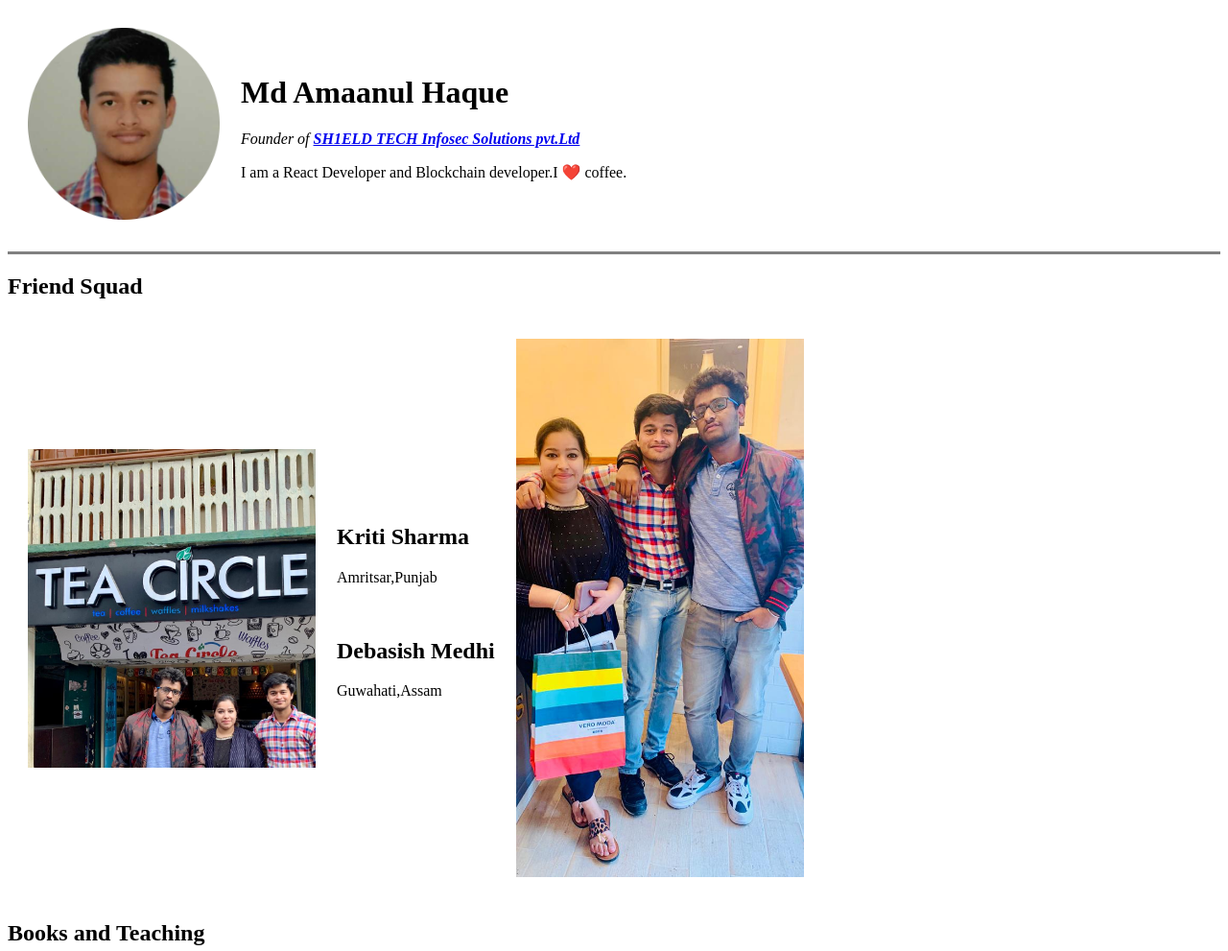
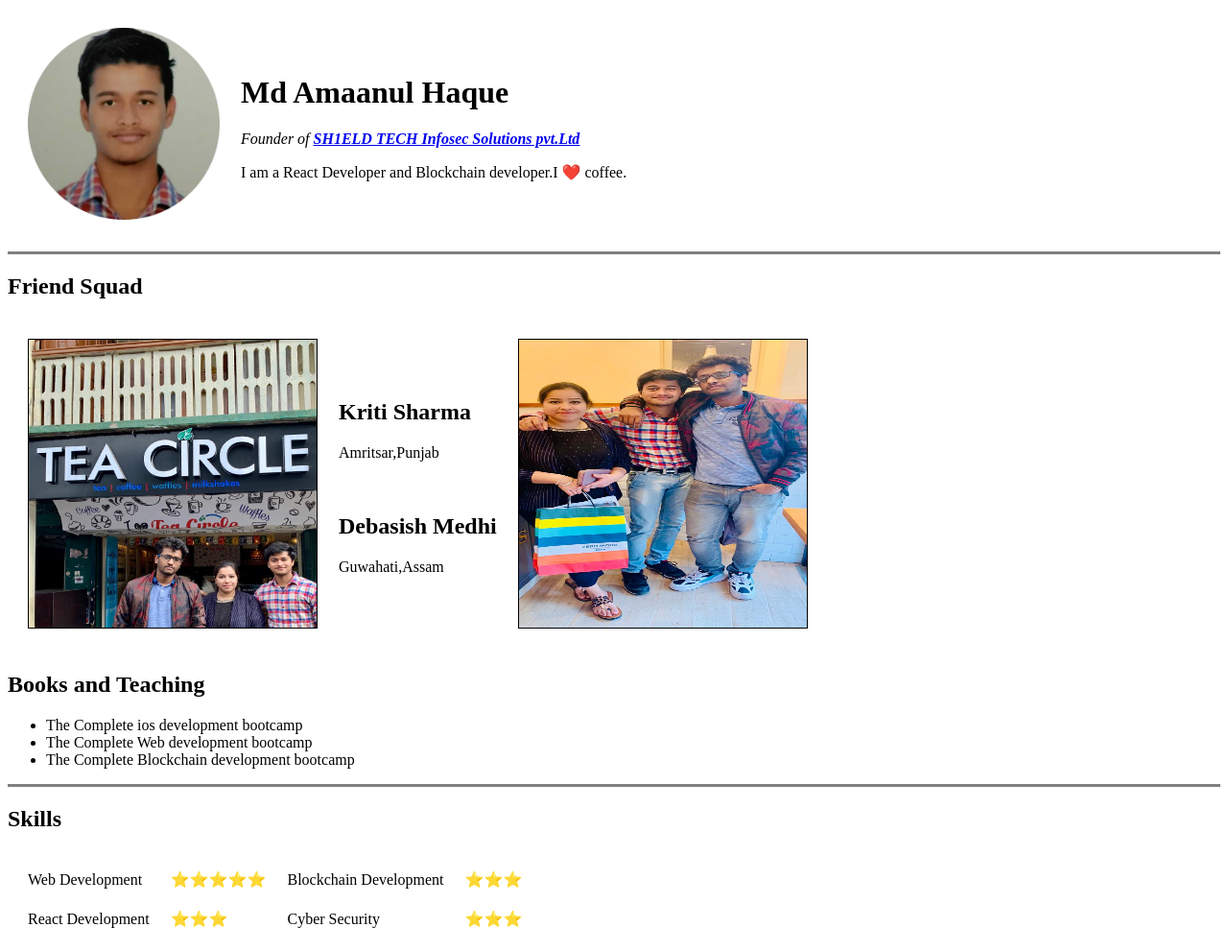
Before and after one commit to Amaanul-Haque/cv, a plain HTML site: page index.html in a window 1280 px wide. Shown: the top 991 px of the page at 96% size. Drawn offline with Linux system fonts and the light colour scheme.

Commit message:
Update index.html

```diff
--- a/index.html
+++ b/index.html
@@ -22,7 +22,7 @@
     <h2>Friend Squad</h2>
     <table cellspacing="20">
         <tr>
-            <td><img src="./images/WhatsApp Image 2021-09-29 at 18.55.06.jpeg" width=300 ></td>
+            <td><img src="./images/WhatsApp Image 2021-09-29 at 18.55.06.jpeg" width=300 height=300 border=1px ></td>
             <td>
                 <h2>Kriti Sharma</h2>
                 <p>Amritsar,Punjab</p>
@@ -30,7 +30,7 @@
                 <h2>Debasish Medhi</h2>
                 <p>Guwahati,Assam</p>
             </td>
-            <td><img src="./images/WhatsApp Image 2021-09-29 at 18.55.06 (1).jpeg" width=300></td>
+            <td><img src="./images/WhatsApp Image 2021-09-29 at 18.55.06 (1).jpeg" width=300 height=300 border=1px ></td>
         </tr>
     </table>
 
```
